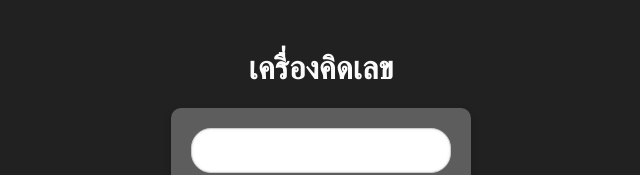
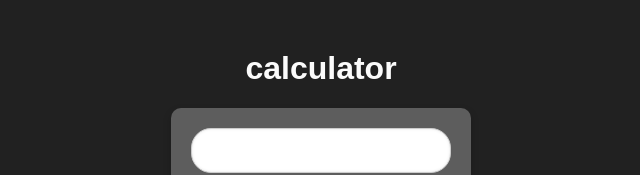
Before and after one commit to Aekpavit/react-calculator, a React (Vite) app: page / in a window 1280 px wide. Shown: the top 175 px of the page, without its empty margins (319-959 px from the left). Built offline with nearby package versions, Linux system fonts and the light colour scheme.

Commit message:
Update title text to "calculator"

```diff
--- a/src/App.jsx
+++ b/src/App.jsx
@@ -6,7 +6,7 @@ function App() {
   return (
     <div className="app">
       <h1>
-        เครื่องคิดเลข
+        calculator
       </h1>
       <Calculator />
     </div>
```
